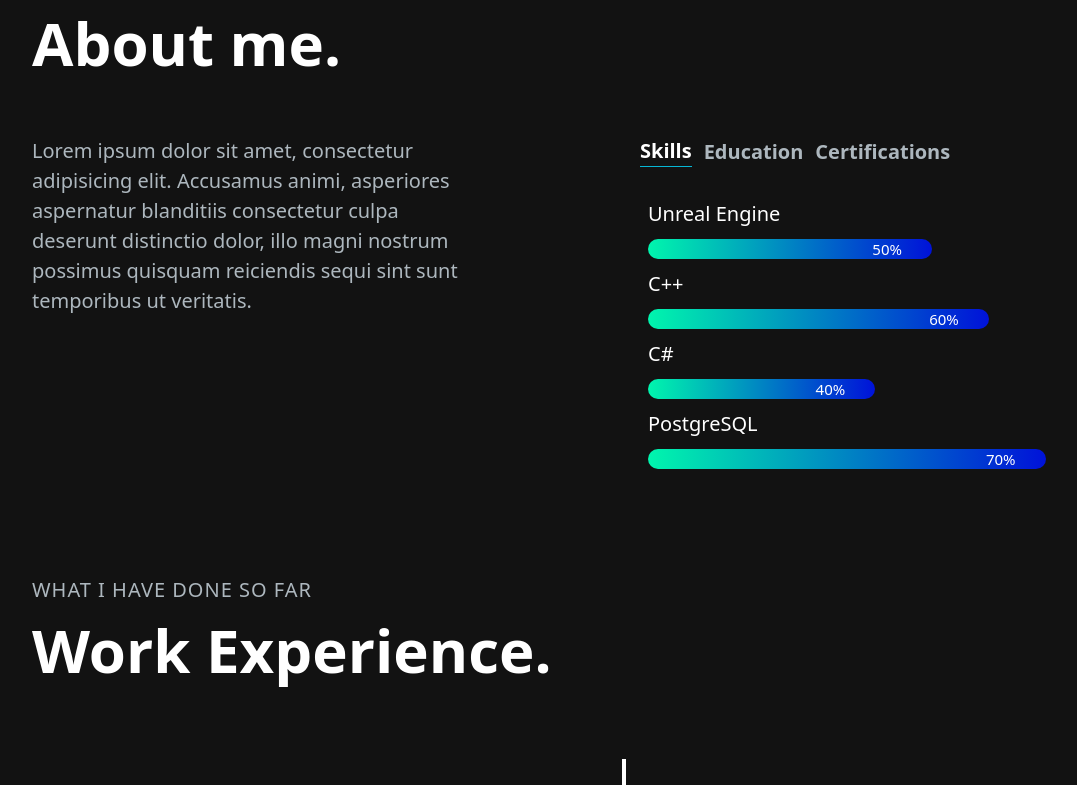
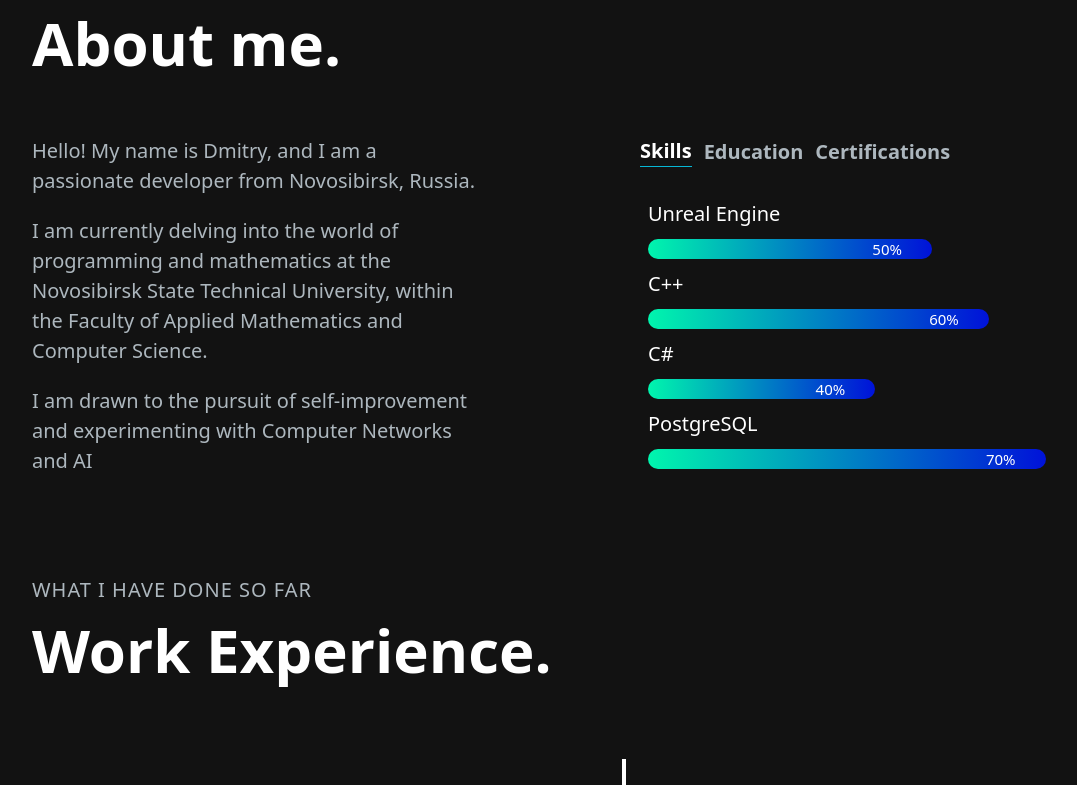
Before and after one commit to DiMs8P/Portfolio, a Next.js app: page /en in a window 1280 px wide. Shown: the part 640-1425 px from the top of the page, without its empty margins (16-1093 px from the left). Built offline with nearby package versions, Linux system fonts and the light colour scheme.

Commit message:
changed about text

```diff
--- a/app/components/Footer.jsx
+++ b/app/components/Footer.jsx
@@ -6,7 +6,7 @@ import logoImage from "../../src/logo_h.png";
 const Footer = () => {
   return (
     <footer className={`${ styles.paddingX } footer border-t z-10 border-t-[#33353F] text-white`}>
-      <div className='lg:max-w-[1400px] max-w-screen-lg flex justify-between items-center mx-auto gap-x-12 py-12'>
+      <div className='lg:max-w-[1400px] max-w-screen-lg flex justify-between items-center mx-auto gap-x-12 py-6'>
           <Image
               src={logoImage}
               alt='AboutImage'
--- a/app/components/about/About.jsx
+++ b/app/components/about/About.jsx
@@ -7,6 +7,7 @@ import {useTranslations} from "next-intl";
 import SectionHeader from "../../../app/components/SectionHeader";
 import AnimationWrapper from "../AnimationWrapper";
 import {styles} from "../../[locale]/styles";
+import TextSplitter from "@/app/utils/TextSplitter";
 
 const About = () => {
     const [tab, setTab] = useState("skills");
@@ -29,9 +30,10 @@ const About = () => {
                       whileInView={'show'}
                       viewport={{ once: true }}
                   >
-                      <p className={`${styles.sectionIntroText} lg:mr-5 max-w-md`}>
-                          {t("AboutText")}
-                      </p>
+                      <TextSplitter
+                        text={t("AboutText")}
+                        className={`${styles.sectionIntroText} lg:mr-5 max-w-md`}
+                      />
                   </AnimationWrapper>
                   <AnimationWrapper
                       variants={fadeIn('left', 'tween', 0.5)}
--- a/app/components/email/Email.jsx
+++ b/app/components/email/Email.jsx
@@ -7,6 +7,7 @@ import {fadeIn} from "../../../app/utils/motion";
 import {socials} from "./constants";
 import Social from "./Social";
 import AnimationWrapper from "../AnimationWrapper";
+import TextSplitter from "../../../app/utils/TextSplitter";
 
 
 let EmailStatuses = { SUCCESS: 'success', FAILED: 'failed', WAITING: 'waiting' }
@@ -65,18 +66,12 @@ const Email = () => {
                       whileInView={'show'}
                       viewport={{ once: true }}
                   >
-                      <p className={`${styles.sectionIntroText} mt-3 mb-5 lg:mr-5 max-w-md`}>
-                          {t("EmailText").split("\n").map((line, index, array) =>
-                              index === array.length - 1 ? (
-                                  line
-                              ) : (
-                                  <React.Fragment key={index}>
-                                      {line}
-                                      <br />
-                                  </React.Fragment>
-                              )
-                          )}
-                      </p>
+                      <div className='mb-5'>
+                          <TextSplitter
+                              text={t("EmailText")}
+                              className={`${styles.sectionIntroText} mt-3 mb-5 lg:mr-5 max-w-md`}
+                          />
+                      </div>
                   </AnimationWrapper>
                   <div className='socials flex flex-row gap-4'>
                       {
--- /dev/null
+++ b/app/utils/TextSplitter.jsx
@@ -0,0 +1,22 @@
+import React from 'react'
+
+const TextSplitter = ({text = '', className}) => {
+  return (
+      <div>
+          {text.split("\n").map((line, index, array) =>
+              array.length - 1 === index ? (
+                  <p key={index} className={className}>
+                      {line}
+                  </p>
+              ) : (
+                  // Это не последняя строка
+                  <p key={index} className={`${className} mb-5`}>
+                      {line}
+                  </p>
+              )
+          )}
+      </div>
+  )
+}
+
+export default TextSplitter
--- a/messages/en.json
+++ b/messages/en.json
@@ -15,7 +15,7 @@
   "AboutSection": {
     "SubText": "My story",
     "HeadText": "About me.",
-    "AboutText": "Lorem ipsum dolor sit amet, consectetur adipisicing elit. Accusamus animi, asperiores aspernatur blanditiis consectetur culpa deserunt distinctio dolor, illo magni nostrum possimus quisquam reiciendis sequi sint sunt temporibus ut veritatis.",
+    "AboutText": "Hello! My name is Dmitry, and I am a passionate developer from Novosibirsk, Russia.\nI am currently delving into the world of programming and mathematics at the Novosibirsk State Technical University, within the Faculty of Applied Mathematics and Computer Science.\nI am drawn to the pursuit of self-improvement and experimenting with Computer Networks and AI",
     "TabData": {
       "Skills": {
         "Title": "Skills"
```
